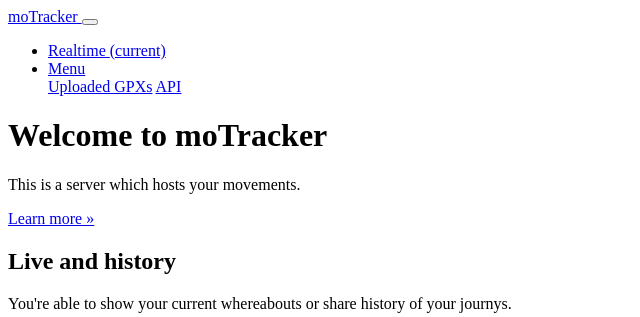
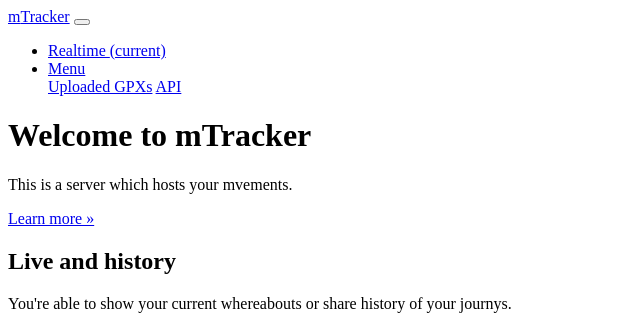
Before and after one commit to ser/motracker, a Flask app: template motracker/templates/public/home.html in a window 1280 px wide. Shown: the top 317 px of the page, without its empty margins (0-640 px from the left). Run offline with Flask 2, Linux system fonts and the light colour scheme; the template is opened without the code that fills it, so the values that code supplies are empty; parts of the project's set-up code (start-up, migrations or seed data) failed here and were passed over.

Commit message:
a little of branding

```diff
--- a/motracker/templates/layout.html
+++ b/motracker/templates/layout.html
@@ -8,11 +8,7 @@
 <head>
   <meta charset="utf-8">
 
-  <title>{% block page_title %}
-
-    moTracker
-
-    {% endblock %}
+  <title>{% block page_title %}Home / moTracker{% endblock %}
   </title>
   <meta name="description" content="{% block meta_description %}{% endblock %}">
   <meta name="author" content="{% block meta_author %}{% endblock %}">
--- a/motracker/templates/nav.html
+++ b/motracker/templates/nav.html
@@ -1,8 +1,6 @@
 
 <nav class="navbar navbar-expand-lg navbar-dark bg-primary fixed-top">
-  <a class="navbar-brand" href="{{ url_for('public.home') }}">
-     moTracker
-  </a>
+    <a class="navbar-brand" href="{{ url_for('public.home') }}">m<i class="fa fa-bullseye"></i>Tracker</a>
   <button class="navbar-toggler" type="button" data-toggle="collapse" data-target="#navbarSupportedContent" aria-controls="navbarSupportedContent"
     aria-expanded="false" aria-label="Toggle navigation">
     <span class="navbar-toggler-icon"></span>
--- a/motracker/templates/public/home.html
+++ b/motracker/templates/public/home.html
@@ -4,10 +4,8 @@
 <!-- Main jumbotron for a primary marketing message or call to action -->
 <div class="jumbotron">
     <div class="container">
-
-      <h1 class="display-3">Welcome to moTracker</h1>
-
-      <p>This is a server which hosts your movements.</p>
+      <h1 class="display-3">Welcome to m<i class="fa fa-bullseye"></i>Tracker</h1>
+      <p>This is a server which hosts your m<i class="fa fa-bullseye"></i>vements.</p>
       <p><a href="{{ url_for('public.about') }}" class="btn btn-primary btn-large">Learn more &raquo;</a></p>
     </div>
 </div><!-- /.jumbotron -->
```
